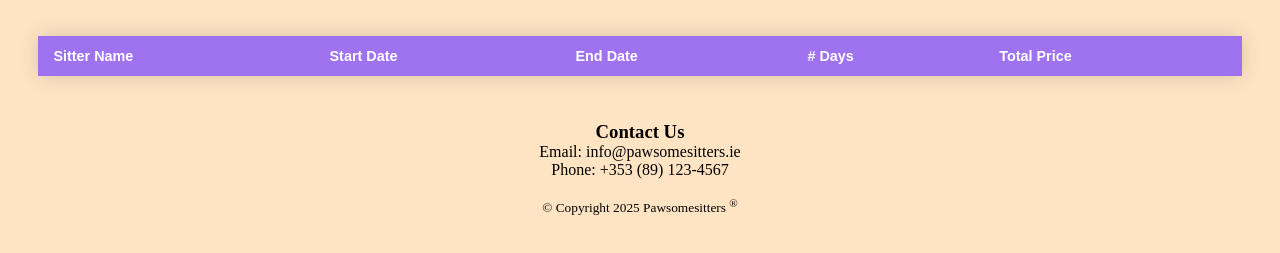
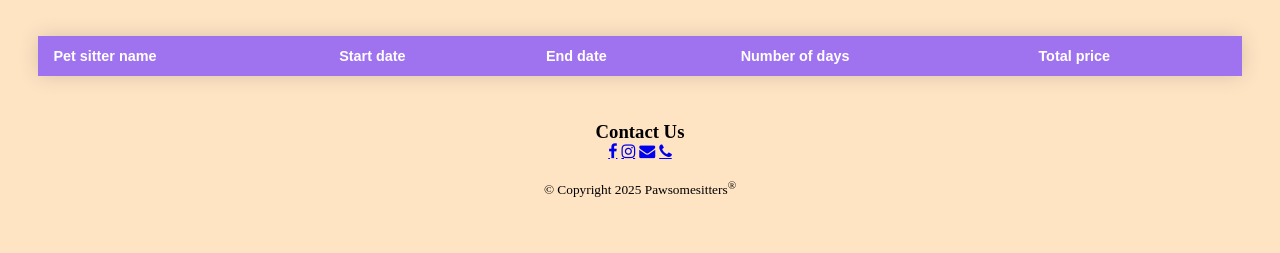
Before and after one commit to gamzefitz/pawsomesitters, a plain HTML site: page bookings.html in a window 1280 px wide. Shown: the part 173-426 px from the top of the page. Drawn offline with Linux system fonts and the light colour scheme; files that its build step writes are made by us from their sources; files whose address does not match are found by name.

Commit message:
Add files via upload

```diff
--- a/bookings.html
+++ b/bookings.html
@@ -2,10 +2,14 @@
 <html lang="en">
 <head>
     <meta charset="UTF-8">
+    <!-- Responsiveness. Setting the viewport to make the website look good on all devices. -->
     <meta name="viewport" content="width=device-width, initial-scale=1.0">
-    <title>Bookings</title>
+    <!-- SEO Optimization. Define keywords for search engines. -->
+    <meta name="keywords" content="petsitters, pets, petsitting, catsitters, dogsitters, catsitting, dogsitting">
+    <title>Bookings | Pawsomesitters</title>
     <link rel="stylesheet" href="./css/navigation.css">
     <link rel="stylesheet" href="./css/bookings.css">
+     <link rel="stylesheet" href="https://cdnjs.cloudflare.com/ajax/libs/font-awesome/4.7.0/css/font-awesome.min.css">
 </head>
 <body>
     <header>
@@ -24,24 +28,30 @@
     <table class="bookings-table">
         <thead>
             <!-- <th>Sitter ID</th> -->
-            <th>Sitter Name</th>
-            <th>Start Date</th>
-            <th>End Date</th>
-            <th># Days</th>
-            <th>Total Price</th>
+            <th>Pet sitter name</th>
+            <th>Start date</th>
+            <th>End date</th>
+            <th>Number of days</th>
+            <th>Total price</th>
         </thead>
         <tbody id="bookings">
 
         </tbody>
     </table>
 
-    <footer>
-        <div class="footer">
-            <h3>Contact Us</h3>
-            <p>Email: info@pawsomesitters.ie</p>
-                <p>Phone: +353 (89) 123-4567</p></br>
-            <small class=Footer-copyright> &copy; Copyright 2025 Pawsomesitters <sup>&reg;</sup> <span class=float-right></small>
-        </div>
+<footer>
+        <section class="footer">
+            <h3 class="contact-us-heading">Contact Us</h3>
+
+            <p>
+                <a href="https://www.facebook.com/groups/pawsomesitters" class="fa fa-facebook"></a>
+                <a href="https://www.instagram.com/pawsomesitters/" class="fa fa-instagram"></a>
+                <a href="mailto:info@pawsomesitters.ie" class="fa fa-envelope"></a>
+                <a href="tel:+353 (89) 123-4567" class="fa fa-phone"></a>
+            </p></br>
+
+            <small class=Footer-copyright>&copy; Copyright 2025 Pawsomesitters<sup>&reg;</sup></small>
+        </section>
     </footer>
 
     <script src="./js/bookings.js"></script>
```
Also changed, not shown: checkout.html (+16 -9 lines), faq.html (+40 -13 lines), index.html (+19 -7 lines), message.html (+16 -11 lines), profile.html (+17 -9 lines), profiles.html (+19 -7 lines), site-navigation.png (added), 1 other file.
